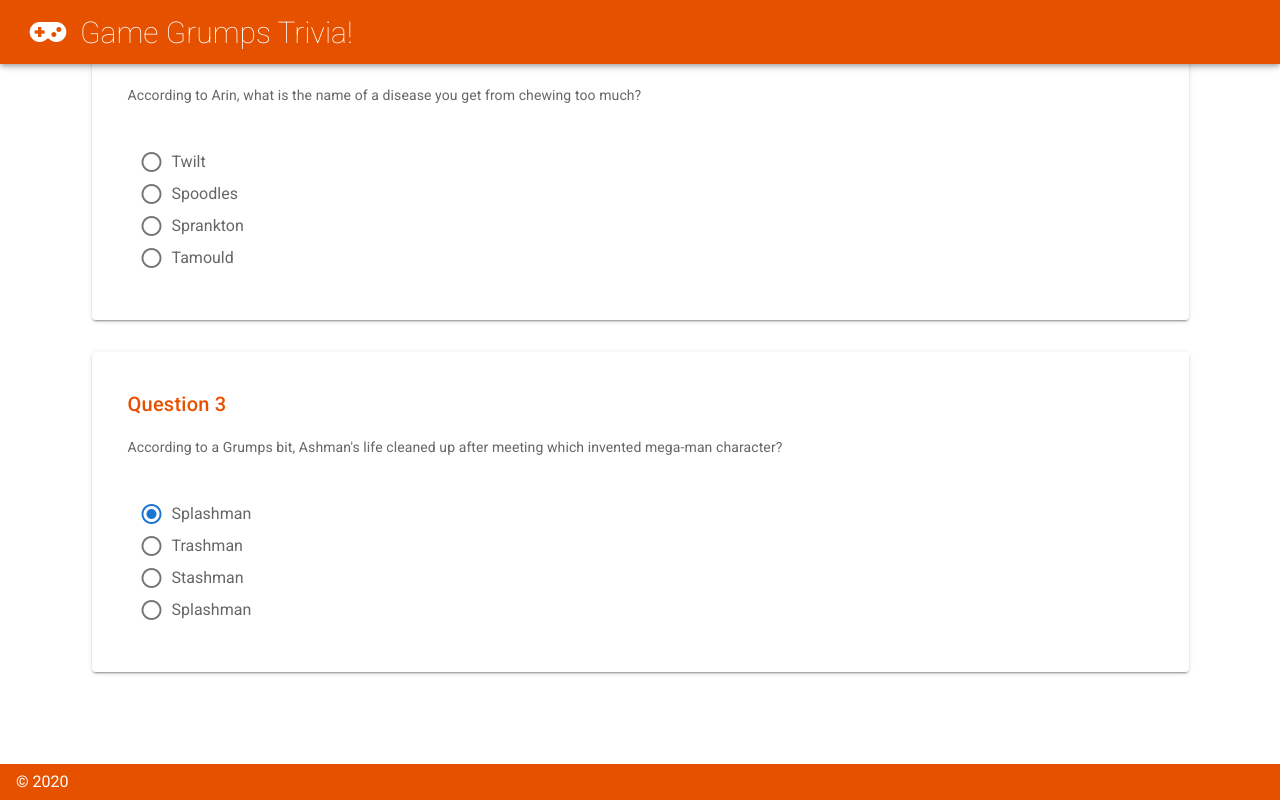
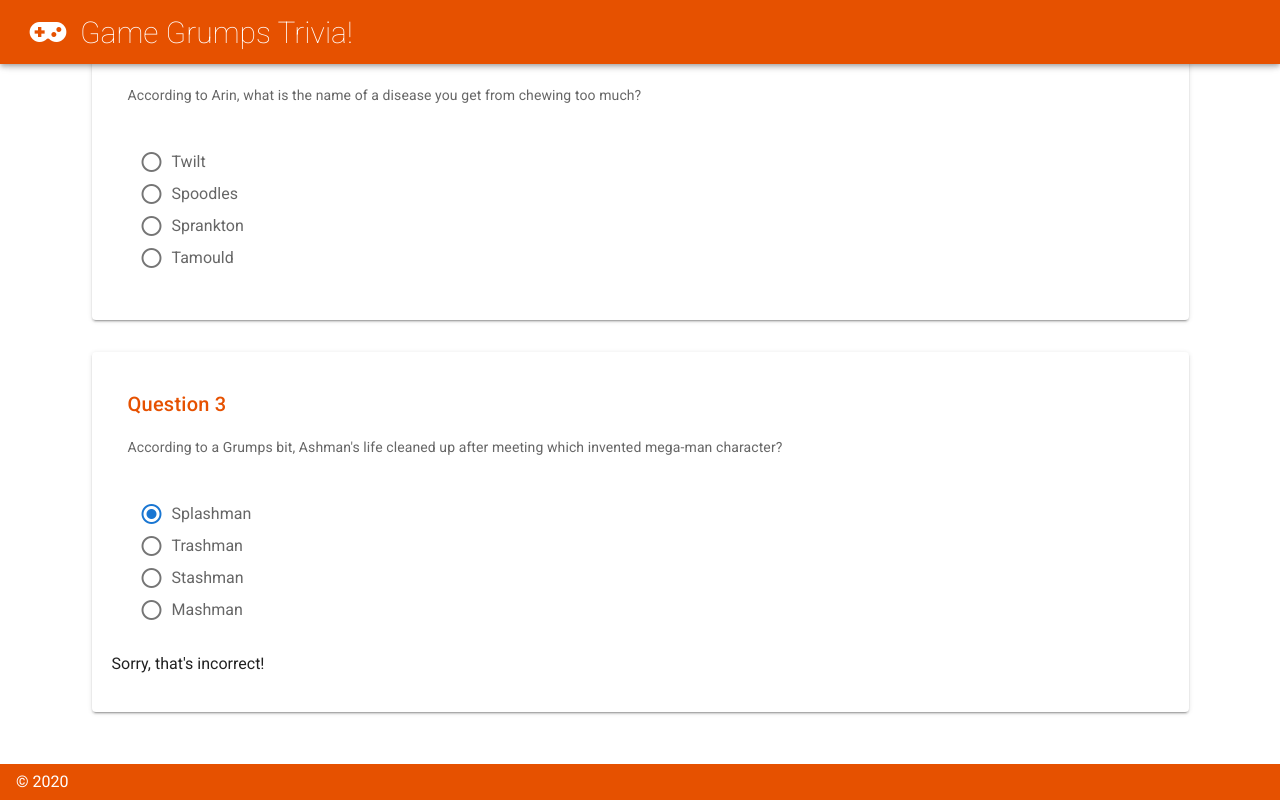
Before and after one commit to HopeEternal/GameGrumpsTrivia, a Vue app: page /StartQuiz in a window 1280 px wide. Both pictures are taken after a click on the element "Splashman". Shown: the part 624-1424 px from the top of the page. Built offline with nearby package versions, Linux system fonts and the light colour scheme.

Commit message:
Added logic to check for correct answer

```diff
--- a/src/components/Questions.vue
+++ b/src/components/Questions.vue
@@ -10,9 +10,13 @@
             :key="index"
             :label="`${answer}`"
             :value="index"
+            @click="checkAnswer(question, index)"
           ></v-radio>
         </v-radio-group>
       </v-card-actions>
+      <div v-if="question.answeredCorrectly !== ''">
+        <p>{{question.answeredCorrectly}}</p>
+      </div>
     </v-card>
   </v-container>
 </template>
@@ -33,26 +37,39 @@
           "COD: Missed",
           "COD: Plus Ultra"
         ],
-        correct: "2",
-        source: "https://www.youtube.com/watch?v=f_fDKl0dHmA"
+        correct: 2,
+        source: "https://www.youtube.com/watch?v=f_fDKl0dHmA",
+        answeredCorrectly: ""
       },
       {
         category: "Quotes and Memes",
         question:
           "According to Arin, what is the name of a disease you get from chewing too much?",
         answers: ["Twilt", "Spoodles", "Sprankton", "Tamould"],
-        correct: "3",
-        source: "https://www.youtube.com/watch?v=xrbdfeva2bM"
+        correct: 3,
+        source: "https://www.youtube.com/watch?v=xrbdfeva2bM",
+        answeredCorrectly: ""
       },
       {
         category: "Quotes and Memes",
         question:
           "According to a Grumps bit, Ashman's life cleaned up after meeting which invented mega-man character?",
-        answers: ["Splashman", "Trashman", "Stashman", "Splashman"],
-        correct: "2",
-        source: "https://www.youtube.com/watch?v=uUILjiniT88"
+        answers: ["Splashman", "Trashman", "Stashman", "Mashman"],
+        correct: 2,
+        source: "https://www.youtube.com/watch?v=uUILjiniT88",
+        answeredCorrectly: ""
       }
     ]
-  })
+  }),
+  methods: {
+    checkAnswer(question, index) {
+      // console.log(question + index);
+      if (index === question.correct - 1) {
+        question.answeredCorrectly = "That is correct!";
+      } else {
+        question.answeredCorrectly = "Sorry, that's incorrect!";
+      }
+    }
+  }
 };
 </script>
```
